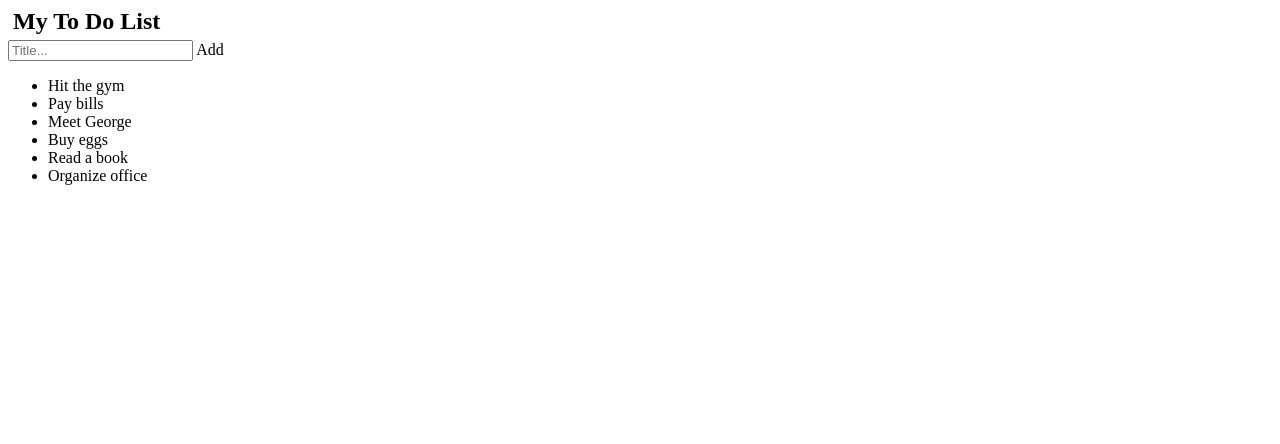
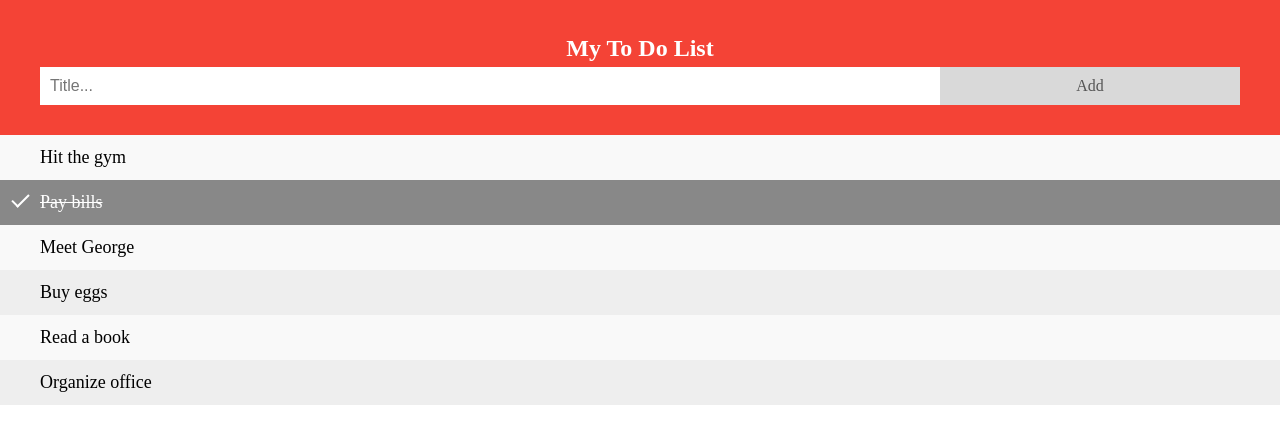
Before and after one commit to harsh852003/JS-PROJECT, a plain HTML site: page password generator/to do list/index.html in a window 1280 px wide. Drawn offline with Linux system fonts and the light colour scheme.

Commit message:
css added of to do list

```diff
--- a/password generator/to do list/index.html
+++ b/password generator/to do list/index.html
@@ -2,7 +2,7 @@
 <html>
 <head>
 <meta name="viewport" content="width=device-width, initial-scale=1">
-
+<link href="style.css" rel="stylesheet" type="text/css" />
 </head>
 <body>
 
--- /dev/null
+++ b/password generator/to do list/style.css
@@ -0,0 +1,121 @@
+
+body {
+  margin: 0;
+  min-width: 250px;
+}
+
+/* Include the padding and border in an element's total width and height */
+* {
+  box-sizing: border-box;
+}
+
+/* Remove margins and padding from the list */
+ul {
+  margin: 0;
+  padding: 0;
+}
+
+/* Style the list items */
+ul li {
+  cursor: pointer;
+  position: relative;
+  padding: 12px 8px 12px 40px;
+  list-style-type: none;
+  background: #eee;
+  font-size: 18px;
+  transition: 0.2s;
+
+  /* make the list items unselectable */
+  -webkit-user-select: none;
+  -moz-user-select: none;
+  -ms-user-select: none;
+  user-select: none;
+}
+
+/* Set all odd list items to a different color (zebra-stripes) */
+ul li:nth-child(odd) {
+  background: #f9f9f9;
+}
+
+/* Darker background-color on hover */
+ul li:hover {
+  background: #ddd;
+}
+
+/* When clicked on, add a background color and strike out text */
+ul li.checked {
+  background: #888;
+  color: #fff;
+  text-decoration: line-through;
+}
+
+/* Add a "checked" mark when clicked on */
+ul li.checked::before {
+  content: '';
+  position: absolute;
+  border-color: #fff;
+  border-style: solid;
+  border-width: 0 2px 2px 0;
+  top: 10px;
+  left: 16px;
+  transform: rotate(45deg);
+  height: 15px;
+  width: 7px;
+}
+
+/* Style the close button */
+.close {
+  position: absolute;
+  right: 0;
+  top: 0;
+  padding: 12px 16px 12px 16px;
+}
+
+.close:hover {
+  background-color: #f44336;
+  color: white;
+}
+
+/* Style the header */
+.header {
+  background-color: #f44336;
+  padding: 30px 40px;
+  color: white;
+  text-align: center;
+}
+
+/* Clear floats after the header */
+.header:after {
+  content: "";
+  display: table;
+  clear: both;
+}
+
+/* Style the input */
+input {
+  margin: 0;
+  border: none;
+  border-radius: 0;
+  width: 75%;
+  padding: 10px;
+  float: left;
+  font-size: 16px;
+}
+
+/* Style the "Add" button */
+.addBtn {
+  padding: 10px;
+  width: 25%;
+  background: #d9d9d9;
+  color: #555;
+  float: left;
+  text-align: center;
+  font-size: 16px;
+  cursor: pointer;
+  transition: 0.3s;
+  border-radius: 0;
+}
+
+.addBtn:hover {
+  background-color: #bbb;
+}
```
